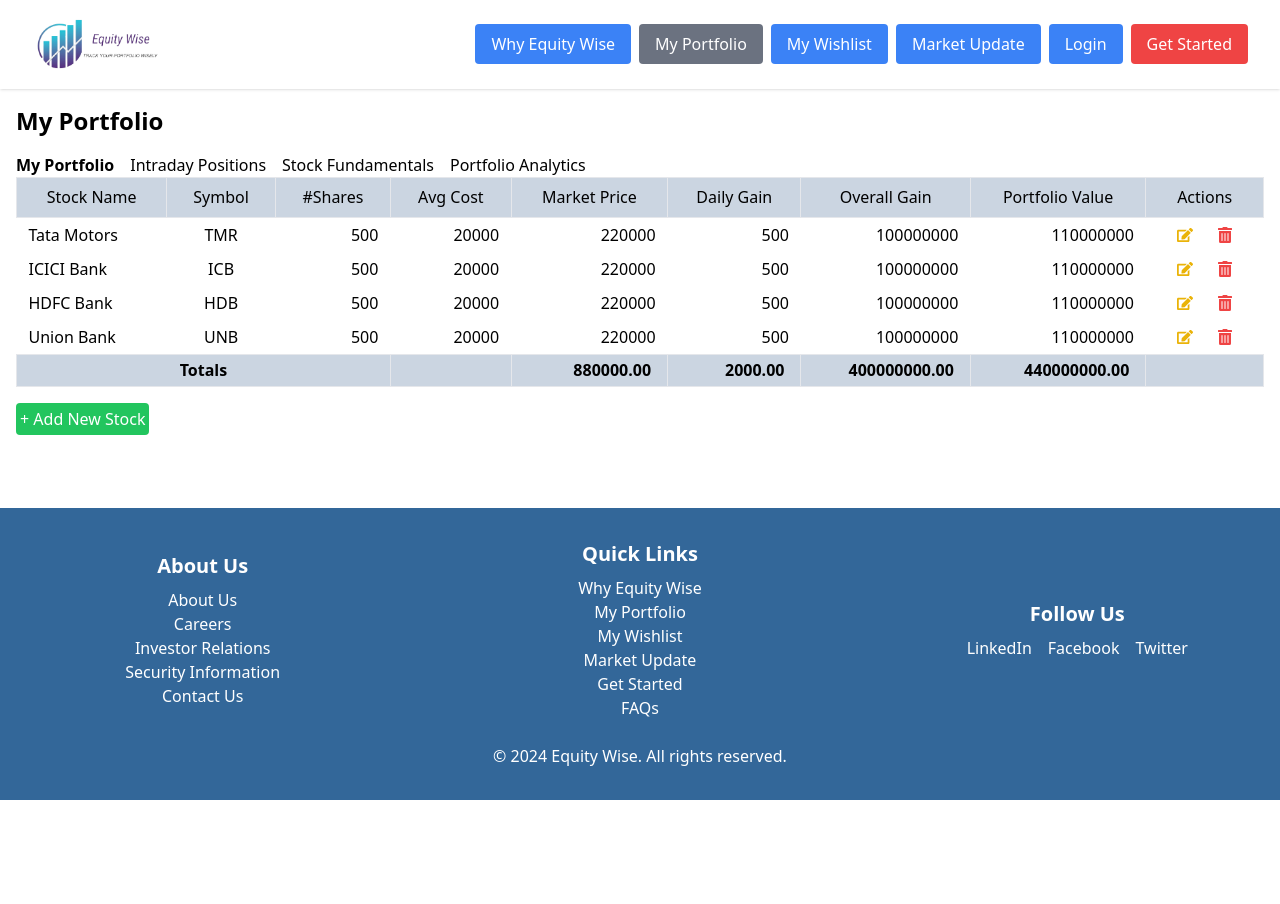
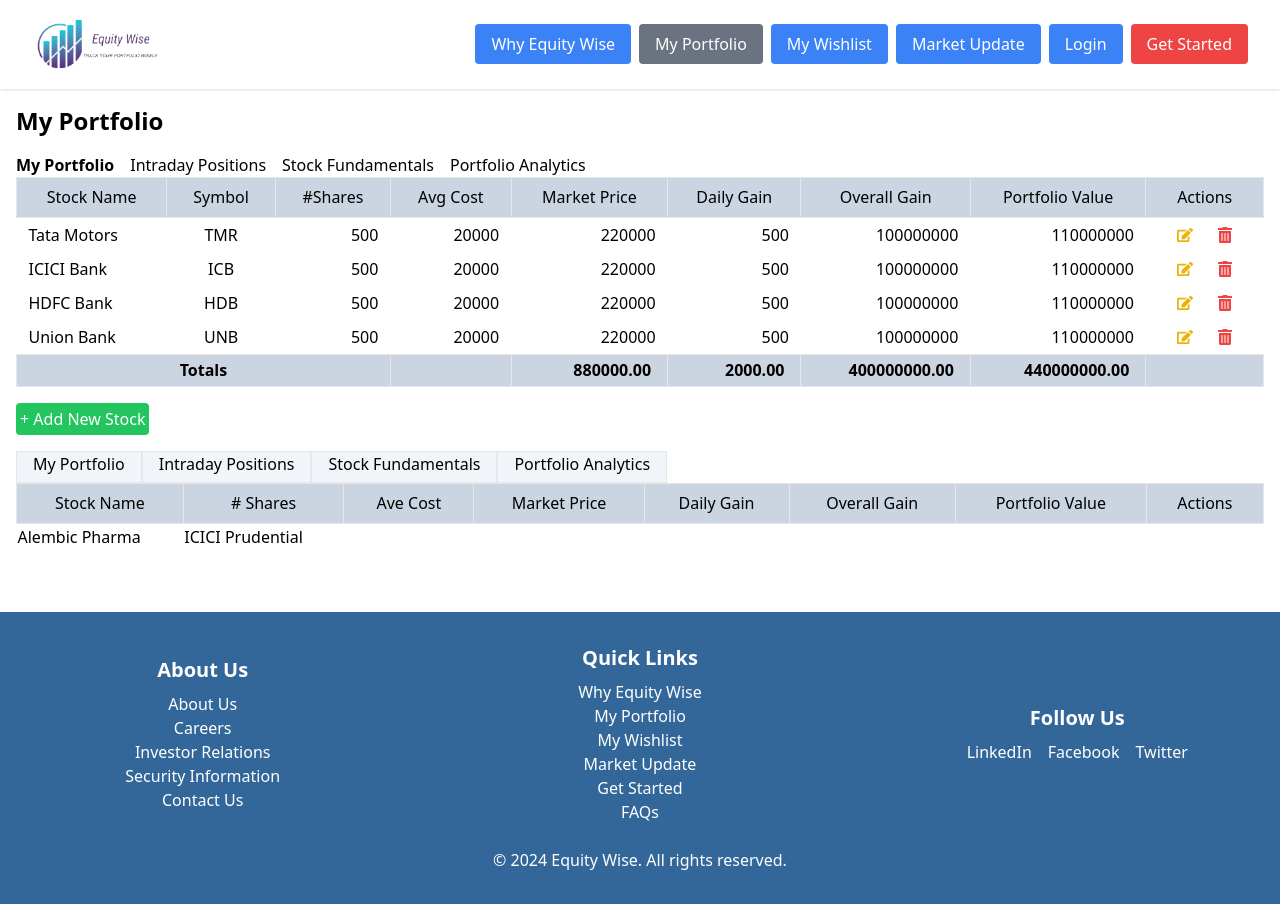
Before and after one commit to pesto-students/frontend-repo-equitywise, a React (Create React App) app: page /myportfolio in a window 1280 px wide. Before the commit the page ends 800 px from the top, so only its background shows below. Built offline with nearby package versions, Linux system fonts and the light colour scheme.

Commit message:
Partially  Created New Dashboard based on new User

```diff
--- a/src/Components/SubMenu/PortfolioDashboard.js
+++ b/src/Components/SubMenu/PortfolioDashboard.js
@@ -1,11 +1,7 @@
 import React, { useState } from "react";
 import { displayTablesPortfolio, portfolioStocks, menuItemsPortfolio, stockAttributes } from "../../Data/dataItems";
 import { FaEdit, FaTrashAlt } from "react-icons/fa";
-import { User } from "../../Data/classes";
-
-let shrishyle = new User();
-
-
+import { shrishyle } from "../../Data/classes";
 
 const calculateTotals = (stocks) => {
   const totals = {
@@ -25,7 +21,7 @@
   return totals;
 };
 
-const PortfolioDashboard = () => {
+const PortfolioDashboard2 = () => {
   const [stocks, setStocks] = useState(portfolioStocks);
   const [editingStock, setEditingStock] = useState(null);
   const [newStock, setNewStock] = useState({
@@ -166,4 +162,4 @@
   );
 };
 
-export default PortfolioDashboard;
+export default PortfolioDashboard2;
--- /dev/null
+++ b/src/Components/SubMenu/PortfolioDashboard2.js
@@ -0,0 +1,85 @@
+import React, { useState } from "react";
+// import { displayTablesPortfolio, portfolioStocks, menuItemsPortfolio, stockAttributes } from "../../Data/dataItems";
+// import { FaEdit, FaTrashAlt } from "react-icons/fa";
+import { shrishyle } from "../../Data/classes";
+
+export default function PortfolioDashboard2() {
+  return (
+    <>
+      <div className={`flex flex-row`}>
+        <div className={`bg-slate-100 h-8 px-4 border`}>My Portfolio</div>
+        <div className={`bg-slate-100 h-8 px-4 border`}>Intraday Positions</div>
+        <div className={`bg-slate-100 h-8 px-4 border`}>Stock Fundamentals</div>
+        <div className={`bg-slate-100 h-8 px-4 border`}>Portfolio Analytics</div>
+      </div>
+      {/* <table className="w-full mb-4">
+        <thead className="w-full">
+          <tr className="w-full bg-slate-300">
+            {displayTablesPortfolio[menuItemsPortfolio.MY_PORTFOLIO].map((item) => (
+              <td key={item} className="h-10 pl-4 pr-4 border text-center">
+                {item}
+              </td>
+            ))}
+            <td className="h-10 pl-4 pr-4 border text-center">Actions</td>
+          </tr>
+        </thead>
+        <tbody className="w-full">
+          {stocks.map((scrip) => (
+            <tr key={scrip[stockAttributes.SYMBOL]} className="w-full">
+              {displayTablesPortfolio[menuItemsPortfolio.MY_PORTFOLIO].map((val, index) => (
+                <td
+                  key={`${scrip[stockAttributes.SYMBOL]}${val}${index}`}
+                  className={`h-8 pl-3 pr-3 ${val === stockAttributes.STOCK_NAME ? "text-left" : ""} ${val === stockAttributes.SYMBOL ? "text-center" : ""} ${val === stockAttributes.NO_OF_SHARES ? "text-right" : ""} ${val === stockAttributes.AVG_COST ? "text-right" : ""} ${val === stockAttributes.MARKET_PRICE ? "text-right" : ""} ${val === stockAttributes.DAILY_GAIN ? "text-right" : ""} ${val === stockAttributes.OVERALL_GAIN ? "text-right" : ""} ${
+                    val === stockAttributes.PORTFOLIO_VALUE ? "text-right" : ""
+                  }`}
+                >
+                  {scrip[val]}
+                </td>
+              ))}
+              <td className="h-8 pl-3 pr-3 text-center">
+                <button onClick={() => handleEditStock(scrip)} className="mr-2 p-2 text-yellow-500 rounded">
+                  <FaEdit />
+                </button>
+                <button onClick={() => handleDeleteStock(scrip[stockAttributes.SYMBOL])} className="p-2 text-red-500 rounded">
+                  <FaTrashAlt />
+                </button>
+              </td>
+            </tr>
+          ))}
+        </tbody>
+        <tfoot>
+          <tr className="w-full bg-slate-300">
+            <td className="h-8 pl-4 pr-4 border text-center font-bold" colSpan={3}>
+              Totals
+            </td>
+            {displayTablesPortfolio[menuItemsPortfolio.MY_PORTFOLIO].slice(3).map((item, index) => (
+              <td key={`${item}-total`} className="h-8 pl-4 pr-4 border text-right font-bold">
+                {typeof totals[item] === "number" ? totals[item].toFixed(2) : ""}
+              </td>
+            ))}
+            <td className="h-8 pl-4 pr-4 border text-center"></td>
+          </tr>
+        </tfoot>
+      </table> */}
+      <table className="w-full mb-4">
+        <thead className={`w-full`}>
+          <tr className={`w-full bg-slate-300`}>
+            <td className={`h-10 pl-4 pr-4 border text-center`}>Stock Name</td>
+            <td className={`h-10 pl-4 pr-4 border text-center`}># Shares</td>
+            <td className={`h-10 pl-4 pr-4 border text-center`}>Ave Cost</td>
+            <td className={`h-10 pl-4 pr-4 border text-center`}>Market Price</td>
+            <td className={`h-10 pl-4 pr-4 border text-center`}>Daily Gain</td>
+            <td className={`h-10 pl-4 pr-4 border text-center`}>Overall Gain</td>
+            <td className={`h-10 pl-4 pr-4 border text-center`}>Portfolio Value</td>
+            <td className={`h-10 pl-4 pr-4 border text-center`}>Actions</td>
+          </tr>
+        </thead>
+        <tbody className={`w-full`}>
+          {shrishyle.portfolio.list.map((item) => (
+            <td>{item.name}</td>
+          ))}
+        </tbody>
+      </table>
+    </>
+  );
+}
--- a/src/Data/classes.js
+++ b/src/Data/classes.js
@@ -39,11 +39,7 @@
 class Wishlist {
   constructor(name) {
     this.name = name;
-    this.list = async () => {
-      let res = await fetch("https://backend-repo-equitywise.onrender.com");
-      let data = await res.json();
-      console.log(data);
-    };
+    this.list = [];
     this.addStock = (stockName) => {
       let stockItem = new Stock(stockName);
       this.list.push(stockItem);
@@ -92,17 +88,20 @@
 }
 
 // Code for Testing the above code
-// let shrishyle = new User("shrishyle", "shrishyle.pandit@gmail.com");
-// shrishyle.portfolio.addStock("Tata");
-// shrishyle.portfolio.list[0].buyStock(100, 20);
-// shrishyle.portfolio.list[0].buyStock(50, 25);
-// shrishyle.portfolio.list[0].buyStock(50, 30);
-// shrishyle.portfolio.list[0].sellStock(50);
-// shrishyle.portfolio.displayList();
-// shrishyle.portfolio.list[0].displayAverageCost();
-// shrishyle.portfolio.list[0].displayTotalQuantity();
+let shrishyle = new User("shrishyle", "shrishyle.pandit@gmail.com");
+shrishyle.portfolio.addStock("Alembic Pharma");
+shrishyle.portfolio.addStock("ICICI Prudential");
+shrishyle.portfolio.list[0].buyStock(100, 20);
+shrishyle.portfolio.list[1].buyStock(53, 20);
+shrishyle.portfolio.list[1].buyStock(33, 50);
+shrishyle.portfolio.list[0].buyStock(50, 25);
+shrishyle.portfolio.list[0].buyStock(50, 30);
+shrishyle.portfolio.list[0].sellStock(50);
+shrishyle.portfolio.displayList();
+shrishyle.portfolio.list[0].displayAverageCost();
+shrishyle.portfolio.list[0].displayTotalQuantity();
 // shrishyle.portfolio.list[0].sellStock(150);
-// shrishyle.portfolio.list[0].displayTransactionStatement();
-// shrishyle.portfolio.displayList();
+shrishyle.portfolio.list[0].displayTransactionStatement();
+shrishyle.portfolio.displayList();
 
-export { User };
+export { shrishyle };
--- a/src/pages/MyPortfolio.js
+++ b/src/pages/MyPortfolio.js
@@ -2,6 +2,7 @@
 import Header from '../Components/common/Header';
 import Footer from '../Components/common/Footer';
 import SecondMenu from '../Components/SubMenu/SecondMenu';
+import PortfolioDashboard2 from '../Components/SubMenu/PortfolioDashboard2';
 import PortfolioDashboard from '../Components/SubMenu/PortfolioDashboard';
 import { menuItemsPortfolio, displayTablesPortfolio, portfolioStocks } from '../Data/dataItems';
 
@@ -15,6 +16,7 @@
         <h1 className="text-2xl font-bold mb-4">My Portfolio</h1>
         <SecondMenu activeMenu={activeMenu} setActiveMenu={setActiveMenu} menuItems={menuItemsPortfolio} />
         <PortfolioDashboard activeMenu={activeMenu} displayData={displayTablesPortfolio[activeMenu]} stocks={portfolioStocks} />
+        <PortfolioDashboard2 activeMenu={activeMenu} displayData={displayTablesPortfolio[activeMenu]} stocks={portfolioStocks} />
       </main>
       <Footer />
     </div>
```
